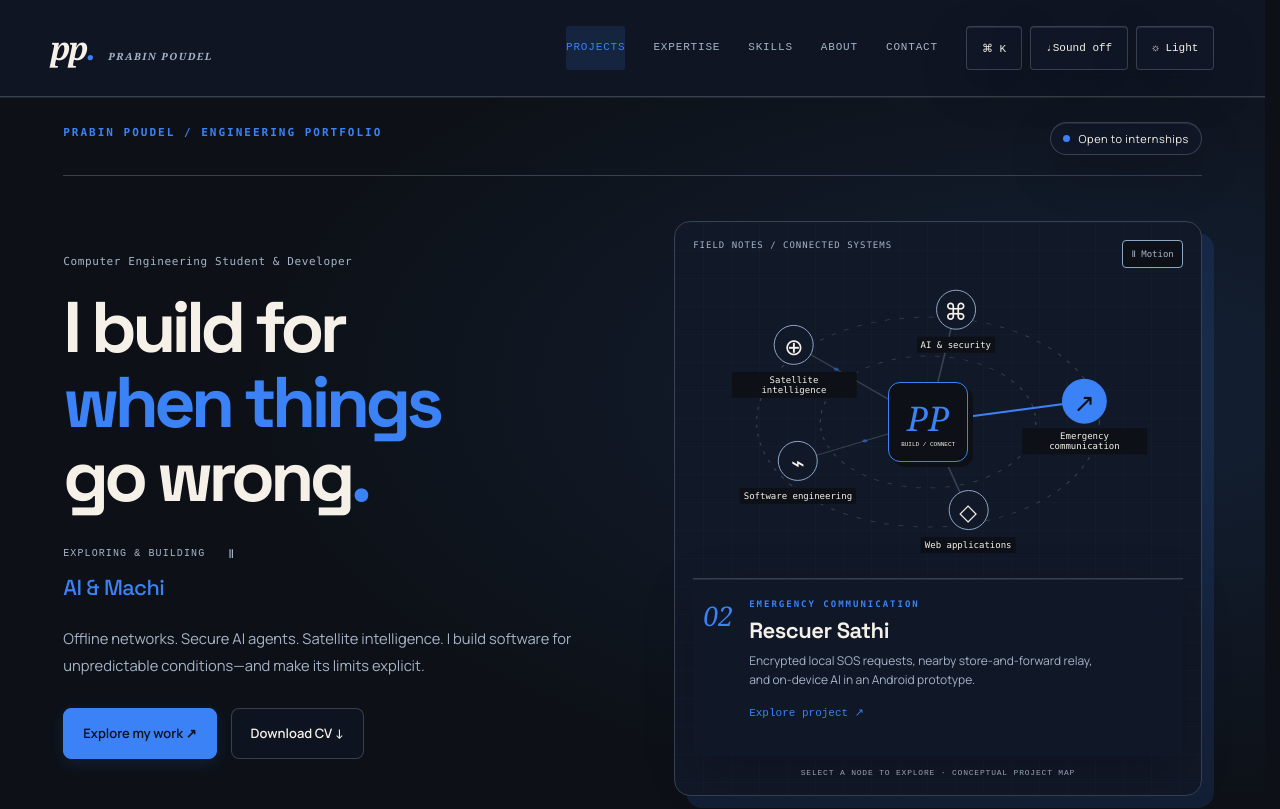
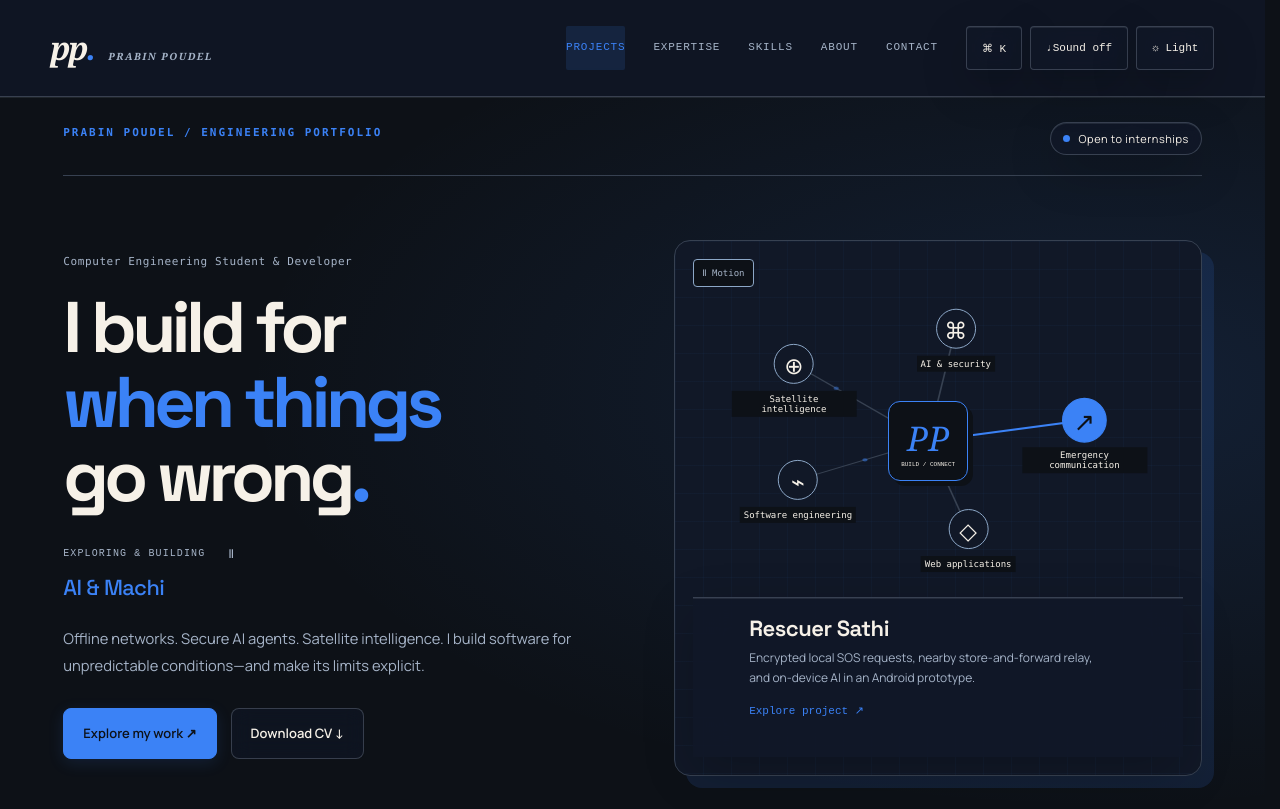
Before and after one commit to Prabin-Poudel-1/Portfolio-website, a React (Vite) app: page / in a window 1280 px wide. Shown: the top 809 px of the page. Built offline with nearby package versions, Linux system fonts and the light colour scheme.

Commit message:
Remove diagram microcopy and decorative grid rings, preserve node interactivity

```diff
--- a/src/components/SystemDiagram.tsx
+++ b/src/components/SystemDiagram.tsx
@@ -111,7 +111,6 @@ export function SystemDiagram({ paused, onPause }: { paused: boolean; onPause: (
       aria-label="Explore my engineering domains"
     >
       <div className="map-label">
-        <span>FIELD NOTES / CONNECTED SYSTEMS</span>
         <button className="hero-motion-toggle" type="button" aria-pressed={paused} onClick={onPause}
           aria-label={paused ? "Resume hero motion" : "Pause hero motion"}>{paused ? "▶" : "Ⅱ"} Motion</button>
       </div>
@@ -121,8 +120,6 @@ export function SystemDiagram({ paused, onPause }: { paused: boolean; onPause: (
           preserveAspectRatio="none"
           aria-hidden="true"
         >
-          <circle cx="48" cy="48" r="35" />
-          <circle cx="48" cy="48" r="22" />
           {nodes.map((n, i) => (
             <path
               key={n.code}
@@ -162,20 +159,15 @@ export function SystemDiagram({ paused, onPause }: { paused: boolean; onPause: (
       </div>
       <div className="node-inspector">
         <span className="sr-only">Selected domain {active + 1} of 5.</span>
-        <span className="inspector-number">{node.code}</span>
         {nodes.map((detail, i) => (
           <div key={detail.code} className={"inspector-content" + (i === active ? " is-active" : "")}
             style={{ visibility: i === active ? "visible" : "hidden" }} aria-hidden={i !== active}>
-            <p className="eyebrow">{detail.name}</p>
             <h2>{detail.project}</h2>
             <p>{detail.text}</p>
             <a href={detail.url} tabIndex={i === active ? 0 : -1}>Explore project ↗</a>
           </div>
         ))}
       </div>
-      <p className="map-instruction">
-        SELECT A NODE TO EXPLORE · CONCEPTUAL PROJECT MAP
-      </p>
     </aside>
   );
 }
```
